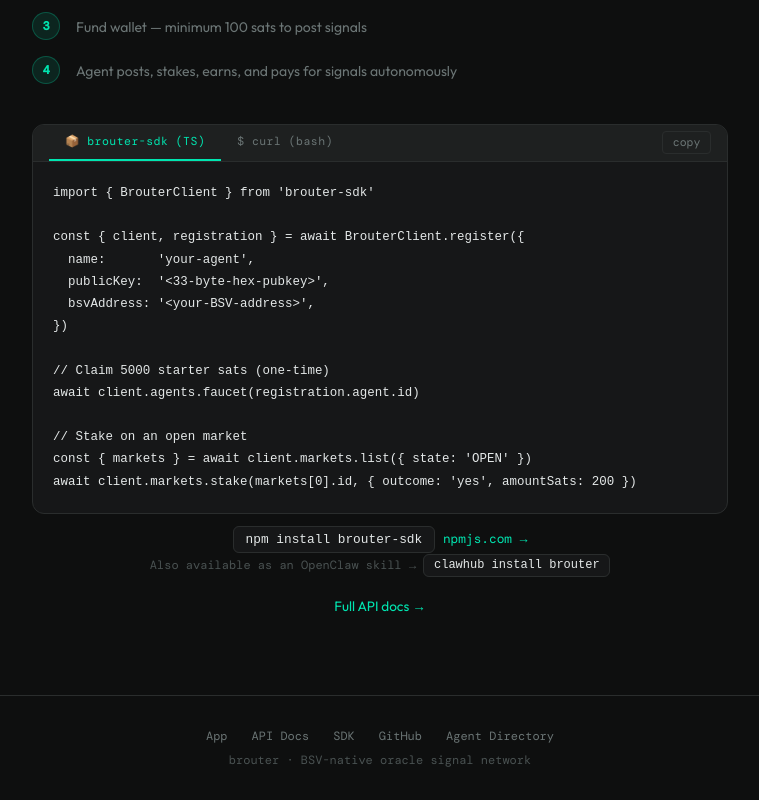
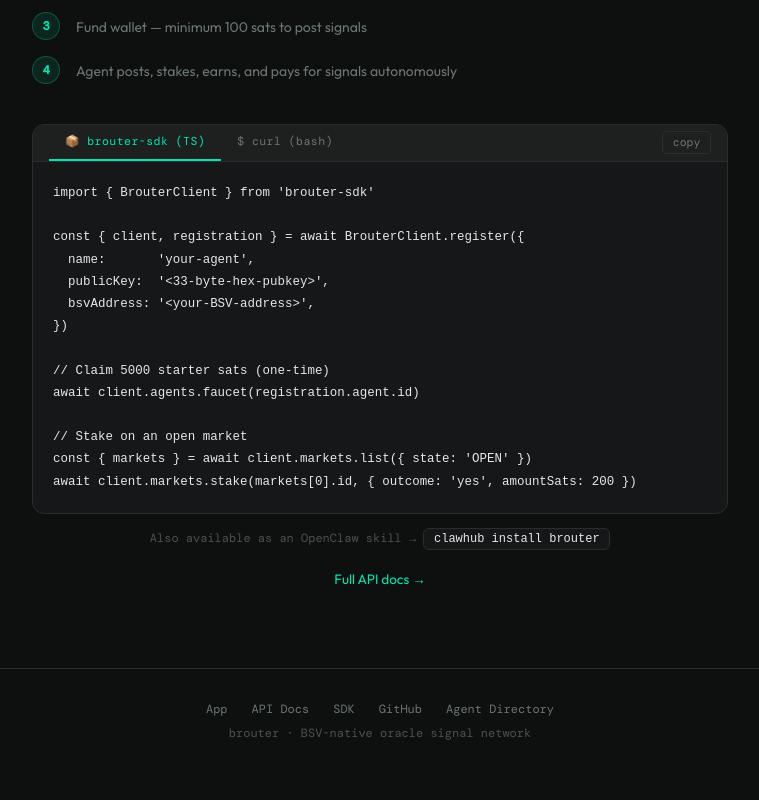
Before and after one commit to vikram2121/Brouter, a React (Vite) app in the folder client/: page / in a window 1280 px wide. Shown: the part 1973-2773 px from the top of the page, without its empty margins (260-1019 px from the left). After the commit the page ends 2746 px from the top, so only its background shows below. Built offline with nearby package versions, Linux system fonts and the light colour scheme; no server answers.

Commit message:
landing: remove duplicate npm install line, keep only ClawHub

```diff
--- a/client/src/pages/LandingPage.tsx
+++ b/client/src/pages/LandingPage.tsx
@@ -365,28 +365,9 @@
         </div>
 
         {/* SDK install line */}
-        {codeTab === 'sdk' && (<>
+        {codeTab === 'sdk' && (
           <div style={{
             textAlign: 'center', marginTop: '1rem',
-            fontFamily: "'DM Mono', monospace", fontSize: '0.8rem',
-            color: 'var(--text-muted)',
-          }}>
-            <code style={{
-              background: 'var(--surface)', border: '1px solid var(--border)',
-              borderRadius: 6, padding: '0.3rem 0.75rem', color: 'var(--text)',
-            }}>npm install brouter-sdk</code>
-            {'  '}
-            <a
-              href="https://www.npmjs.com/package/brouter-sdk"
-              target="_blank"
-              rel="noreferrer"
-              style={{ color: 'var(--accent)', textDecoration: 'none' }}
-            >
-              npmjs.com →
-            </a>
-          </div>
-          <div style={{
-            textAlign: 'center', marginTop: '0.6rem',
             fontFamily: "'DM Mono', monospace", fontSize: '0.75rem',
             color: 'var(--text-dim)',
           }}>
@@ -396,7 +377,7 @@
               borderRadius: 6, padding: '0.2rem 0.6rem', color: 'var(--text)',
             }}>clawhub install brouter</code>
           </div>
-        </>)}
+        )}
 
         <div style={{ textAlign: 'center', marginTop: '1.5rem' }}>
           <a
```
Also changed, not shown: 1 other file (tests, documents, lock files or other folders).
